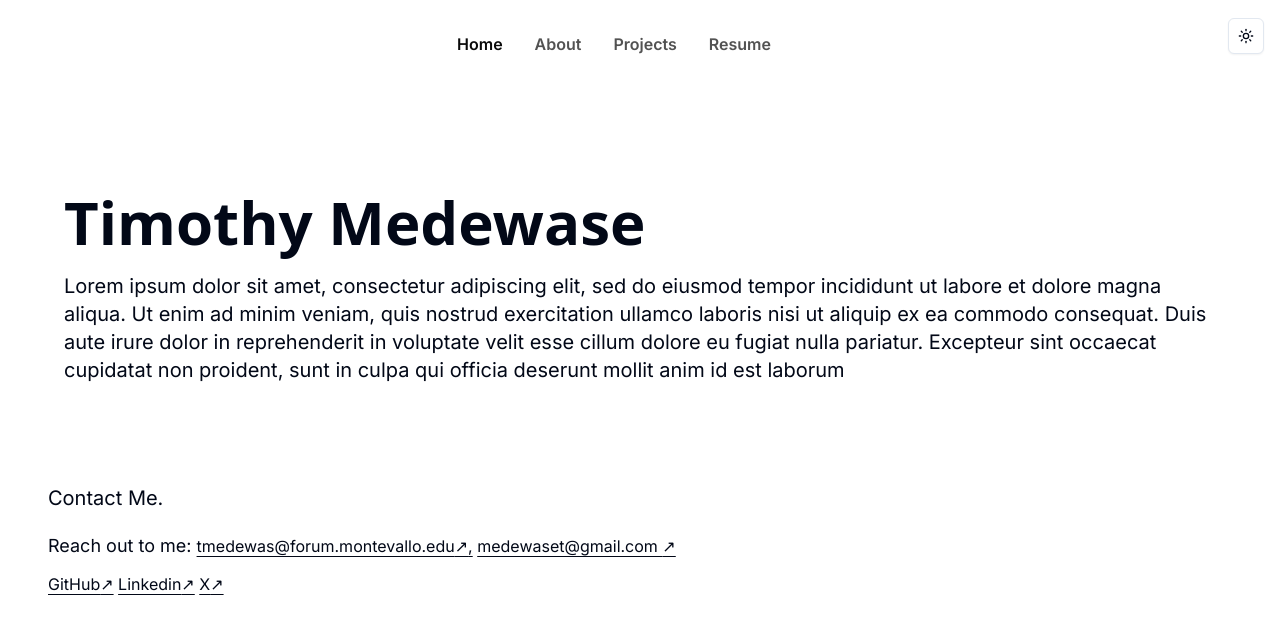
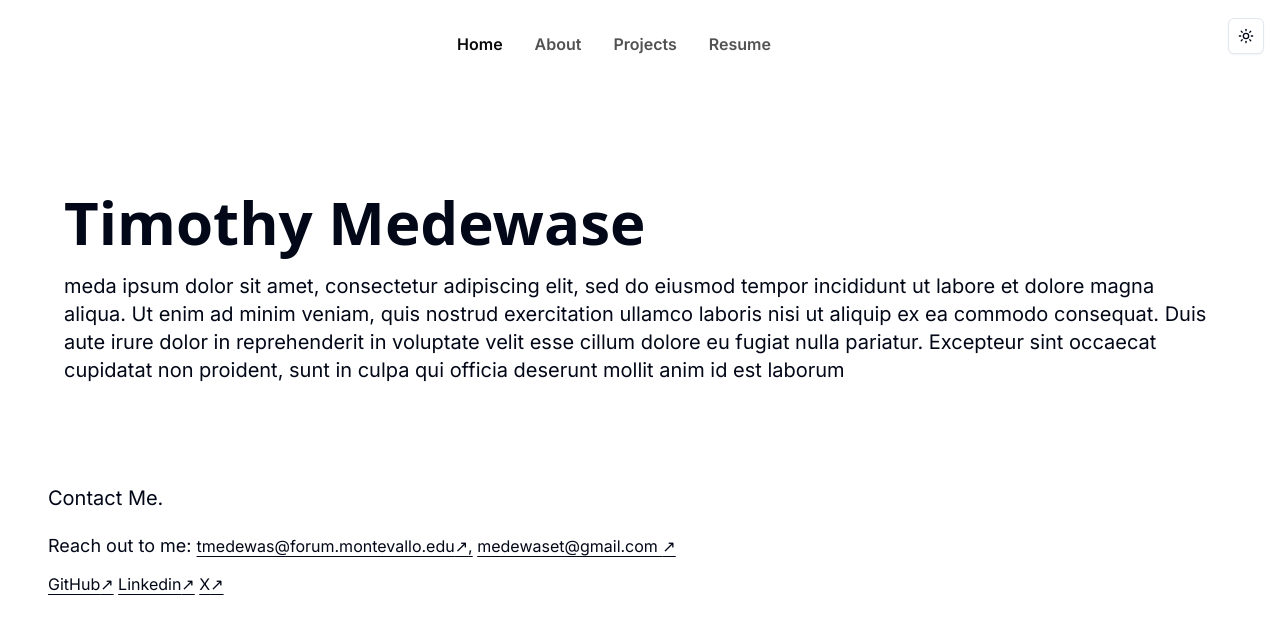
Before and after one commit to TimothyMedewase/timothymedewase, a Next.js app: page / in a window 1280 px wide. Shown: the top 634 px of the page. Built offline with nearby package versions, Linux system fonts and the light colour scheme.

Commit message:
test-commit

```diff
--- a/src/app/page.tsx
+++ b/src/app/page.tsx
@@ -19,7 +19,7 @@
             Timothy Medewase
           </div>
           <div className="mt-5 mb-5 text-xl ">
-            Lorem ipsum dolor sit amet, consectetur adipiscing elit, sed do
+            meda ipsum dolor sit amet, consectetur adipiscing elit, sed do
             eiusmod tempor incididunt ut labore et dolore magna aliqua. Ut enim
             ad minim veniam, quis nostrud exercitation ullamco laboris nisi ut
             aliquip ex ea commodo consequat. Duis aute irure dolor in
```
